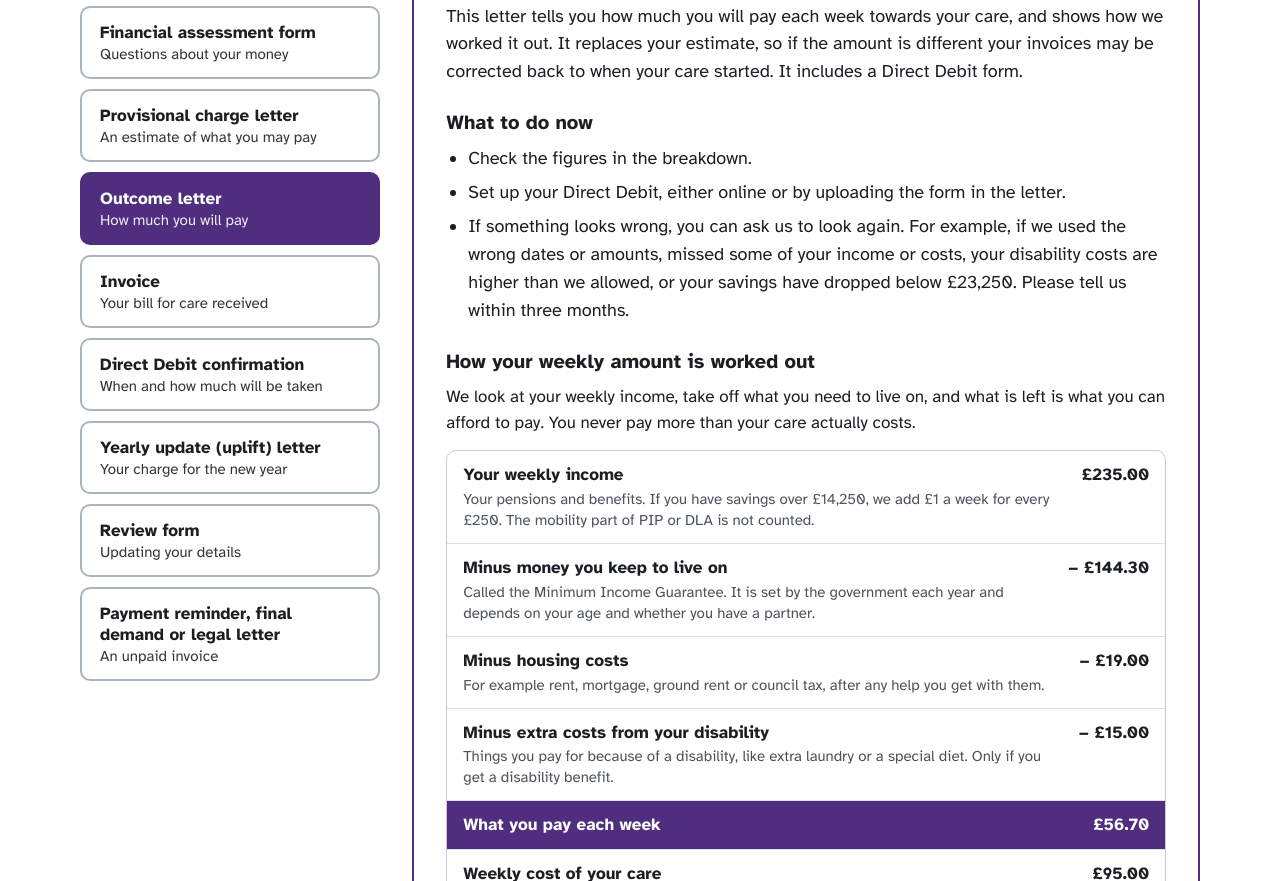
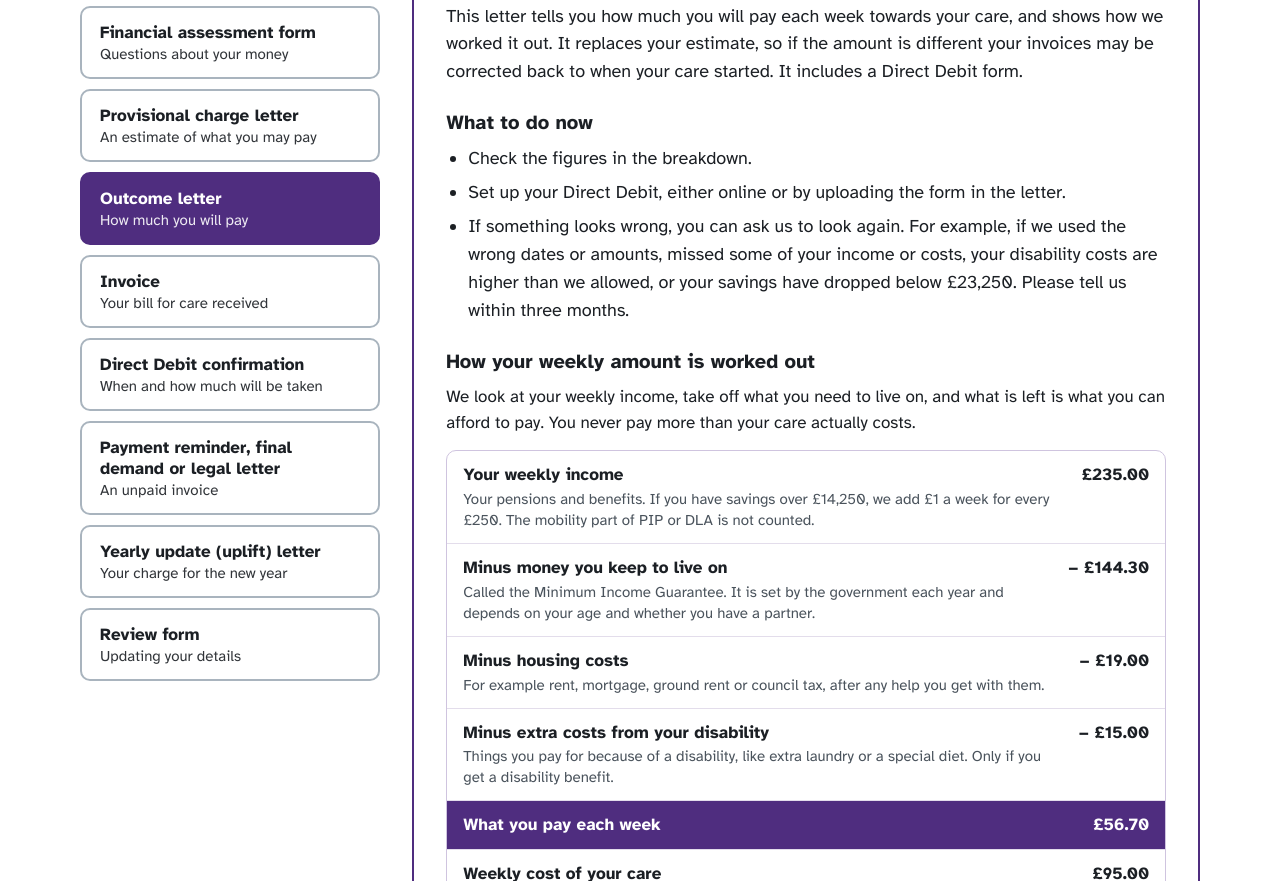
Before and after one commit to 13KPatel/ASC, a plain HTML site: page index.html in a window 1280 px wide. Shown: the part 446-1327 px from the top of the page. Drawn offline with Linux system fonts and the light colour scheme.

Commit message:
Update step names and add payment reminder details

```diff
--- a/index.html
+++ b/index.html
@@ -85,13 +85,13 @@ footer{background:var(--purple);color:#fff;padding:16px 20px;font-size:15px}
 (function(){
     const famt = { contactName: 'Financial Assessment and Monitoring Team', contactDetail: '020 8736 6802 · jat@harrow.gov.uk' };
     const invoice = { contactName: 'Invoice Payers Team', contactDetail: '020 8901 2615 · invoicepayers@harrow.gov.uk' };
-    const stepNames = ['Ask for help', 'Social worker gets in touch', 'Financial form and estimate', 'Care assessment visit', 'Outcome letter', 'Monthly invoice', 'Yearly update'];
+    const stepNames = ['Ask for help', 'Social worker gets in touch', 'Financial assessment starts', 'Care assessment visit', 'Outcome letter', 'Monthly invoice', 'Yearly update'];
     const list = [
       { id: 'ack', label: 'Financial Assistance and Acknowledgement Letter', hint: 'Signing to say you know about paying', step: 3,
         what: 'This letter explains that you may get help with the cost of your care, and that we need to do a financial assessment to work out what, if anything, you pay. You are asked to sign the form at the back, usually around the time of your care assessment visit.',
         todo: ['By signing, you confirm you have received the Paying for your Care and Support factsheet.', 'You confirm you understand you may need to pay towards your care, depending on your money.', 'You confirm you will give us your financial information, and that we cannot help with the cost if your form is not returned.', 'Tick how you would like to fill in the financial assessment form: online, with an officer visiting or phoning you, or on your own by post.', 'If someone manages your money for you, they can sign instead.'],
         deadline: 'You will usually get an estimate of your charge first. Your final amount may be different, and your charges can change over time.',
-        next: 'you will get, or may already have, your financial assessment form and an estimate of your charge.', ...famt },
+        next: 'fill in your financial assessment form. You will also get an estimate of your charge.', ...famt },
       { id: 'fa', label: 'Financial assessment form', hint: 'Questions about your money', step: 3,
         what: 'This form asks about your income, savings and assets. We use it to work out how much you will pay towards your care. It often arrives around the same time as your care assessment.',
         todo: ['Fill in the form online. Include all your income and savings: we will leave out anything that does not count.', 'Upload proof using your financial assessment reference, for example bank statements for the last three months, pension slips and benefit letters.', 'Have your National Insurance number ready.', 'Only your own money is looked at. Your husband, wife or partner does not have to share their finances. Money in a joint account is usually treated as shared equally.', 'If someone else fills in the form for you, tell us how they can act for you, for example a Power of Attorney.', 'If you need help with the form, ask us and we can visit you at home.'],
@@ -117,6 +117,11 @@ footer{background:var(--purple);color:#fff;padding:16px 20px;font-size:15px}
         todo: ['Check the amount and date are right.', 'Make sure the money is in your account on the payment date.', 'You do not need to do anything else.'],
         deadline: '',
         next: 'we will tell you at least 10 days before if the amount or date changes.', ...invoice },
+      { id: 'arrears', label: 'Payment reminder, final demand or legal letter', hint: 'An unpaid invoice', step: 6,
+        what: 'These letters mean an invoice has not been paid. There are three, sent in this order. The title at the top of your letter tells you which one you have.',
+        todo: ['Payment reminder: the first letter. Please pay the overdue invoice.', 'Final demand: you have 14 days to pay before your case may be passed to the council’s legal team or a debt recovery agency.', 'Legal letter: you have 7 days to pay in full or offer a way to pay. After that, legal action may start, which could lead to a county court judgment and extra costs.', 'If you cannot pay, contact us as early as you can. You can also ask us to look at your charge again.', 'Free, independent advice: Citizens Advice Harrow 0808 250 5705, Age UK Harrow 020 8861 7980.'],
+        deadline: 'Please do not ignore these letters. The sooner you contact us, the more options there are.',
+        next: 'once you have contacted us, we will talk through your options.', ...invoice },
       { id: 'uplift', label: 'Yearly update (uplift) letter', hint: 'Your charge for the new year', step: 7,
         what: 'Every April we recheck everyone’s charge, because benefits and pensions usually go up. This letter tells you your new weekly amount.',
         todo: ['Check the new amount.', 'If your circumstances have changed, tell us.'],
@@ -126,12 +131,8 @@ footer{background:var(--purple);color:#fff;padding:16px 20px;font-size:15px}
         what: 'If we have not reviewed your finances for three years, we may send you this form so we can update your details.',
         todo: ['Fill in the form and send it back.', 'Include proof of any changes to your income or savings.'],
         deadline: 'Tell us about any changes within one month of them happening.',
-        next: 'we will write to you if your charge changes.', ...famt },
-      { id: 'arrears', label: 'Payment reminder, final demand or legal letter', hint: 'An unpaid invoice', step: 6,
-        what: 'These letters mean an invoice has not been paid. There are three, sent in this order. The title at the top of your letter tells you which one you have.',
-        todo: ['Payment reminder: the first letter. Please pay the overdue invoice.', 'Final demand: you have 14 days to pay before your case may be passed to the council’s legal team or a debt recovery agency.', 'Legal letter: you have 7 days to pay in full or offer a way to pay. After that, legal action may start, which could lead to a county court judgment and extra costs.', 'If you cannot pay, contact us as early as you can. You can also ask us to look at your charge again.', 'Free, independent advice: Citizens Advice Harrow 0808 250 5705, Age UK Harrow 020 8861 7980.'],
-        deadline: 'Please do not ignore these letters. The sooner you contact us, the more options there are.',
-        next: 'once you have contacted us, we will talk through your options.', ...invoice }
+        next: 'we will write to you if your charge changes.', ...famt }
+
     ];
 
 const calc = [
```
